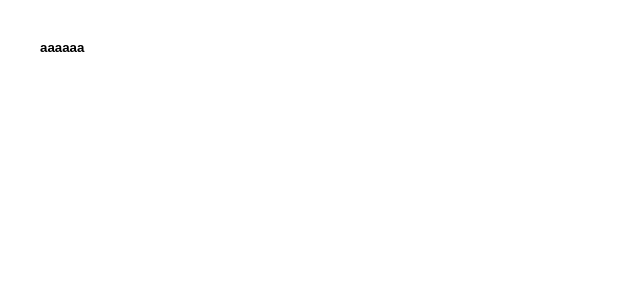
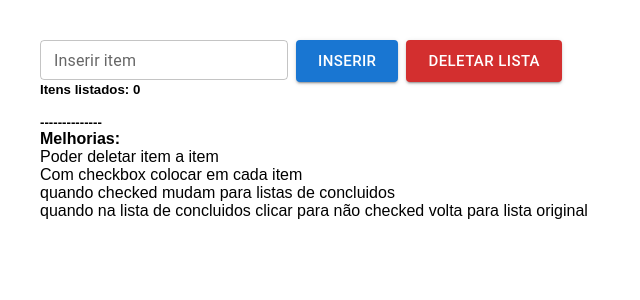
Before and after one commit to marck0101/my-portfolio, a React (Create React App) app: page / in a window 1280 px wide. Shown: the top 300 px of the page, without its empty margins (0-640 px from the left). Built offline with nearby package versions, Linux system fonts and the light colour scheme.

Commit message:
localStorage ajustado

```diff
--- a/src/DocTeste.jsx
+++ b/src/DocTeste.jsx
@@ -1,10 +1,97 @@
-import React from "react";
+/* eslint-disable @typescript-eslint/no-unused-vars */
+import React, { useEffect, useMemo, useState } from "react";
+import { Button, Grid, TextField } from "@mui/material";
+
 export default function DocTeste() {
+  const [lista, setLista] = useState([]);
+  const [item, setItem] = useState("");
+  const totalItens = useMemo(() => lista.length, [lista]);
+  //o useMemo só vai atualizar o valor necessário sem ter que forçar
+  //toda o render da tela, mas apenas do valor necessário
+
+  useEffect(() => {
+    const tarefasStorage = localStorage.getItem("lista");
+    if (tarefasStorage) {
+      setLista(JSON.parse(tarefasStorage));
+    }
+  }, []);
+
+  useEffect(() => {
+    if (lista != "") {
+      localStorage.setItem("lista", JSON.stringify(lista)); // se lista estiver vazio ele vai setar vazio
+    }
+    console.log("lista", lista);
+  }, [lista]);
+
+  function handleAdd() {
+    if (item !== "") {
+      setLista([...lista, item]);
+      setItem("");
+    } else {
+      alert("Digite algo para ser inserido!");
+    }
+  }
+  function handleDelete() {
+    localStorage.removeItem("lista"); // se lista estiver vazio ele vai setar vazio
+    setLista([]);
+  }
+
   return (
     <>
-      <div>
-        <h5>Teste chamada componente</h5>
-      </div>
+      <Grid container style={{ display: "flex", flexDirection: "column" }}>
+        <Grid item>
+          <Grid container spacing={1}>
+            <Grid item>
+              <TextField
+                id="newItem"
+                label="Inserir item"
+                size="small"
+                variant="outlined"
+                value={item}
+                onChange={(e) => setItem(e.target.value)}
+              />
+            </Grid>
+            <Grid item>
+              <Button
+                onClick={() => handleAdd()}
+                variant="contained"
+                size="large"
+              >
+                Inserir
+              </Button>
+            </Grid>
+            <Grid item>
+              <Button
+                onClick={() => handleDelete()}
+                variant="contained"
+                size="large"
+                color="error"
+              >
+                Deletar Lista
+              </Button>
+            </Grid>
+          </Grid>
+        </Grid>
+
+        <Grid item>
+          <h5>Itens listados: {totalItens}</h5>
+          <br />
+        </Grid>
+
+        <Grid item>
+          {lista.map((item) => {
+            return (
+              <>
+                <div>
+                  <ul>
+                    <li key={item}>{item}</li>
+                  </ul>
+                </div>
+              </>
+            );
+          })}
+        </Grid>
+      </Grid>
     </>
   );
 }
--- /dev/null
+++ b/src/ExemploUdemy.jsx
@@ -0,0 +1,49 @@
+import React, { useState, useEffect, useMemo, useCallback } from 'react';
+
+
+function ExemploUdemy() {
+
+  const [tarefas, setTarefas] = useState([]);
+  const [input, setInput] = useState('');
+
+
+  useEffect(()=>{
+    const tarefasStorage = localStorage.getItem('tarefas');
+
+    if(tarefasStorage){
+      setTarefas(JSON.parse(tarefasStorage));
+    }
+
+  }, []);
+
+
+  useEffect(()=> {
+    localStorage.setItem('tarefas', JSON.stringify(tarefas));
+  }, [tarefas]);
+
+
+  const handleAdd = useCallback(() => {
+    setTarefas([...tarefas, input]);
+    setInput('');
+  }, [input, tarefas]);
+
+  const totalTarefas = useMemo(()=> tarefas.length, [tarefas]);
+
+  return (
+    <div>
+
+      <ul>
+        {tarefas.map(tarefa => (
+          <li key={tarefa}>{tarefa}</li>
+        ))}
+      </ul>
+      <br/>
+      <strong>Você tem {totalTarefas} tarefas!</strong><br/>
+      <input type="text" value={input} onChange={e => setInput(e.target.value)}/>
+      <button type="button" onClick={handleAdd}>Adicionar</button>
+
+    </div>
+  );
+}
+
+export default ExemploUdemy;
--- a/src/Teste.jsx
+++ b/src/Teste.jsx
@@ -1,4 +1,7 @@
 import React from "react";
+import { Grid } from "@mui/material";
+import DocTeste from "./DocTeste";
+// import ExemploUdemy from "./ExemploUdemy";
 
 export default function Teste() {
   const estilo = {
@@ -9,7 +12,21 @@ export default function Teste() {
   return (
     <>
       <div style={estilo}>
-        <h5>aaaaaa</h5>
+        <Grid container spacing={2}>
+          <Grid item>
+            <DocTeste />
+            <h5>--------------</h5>
+            <strong>Melhorias:</strong>
+            <p>Poder deletar item a item</p>
+            <p>Com checkbox colocar em cada item</p>
+            <p>quando checked mudam para listas de concluidos</p>
+            <p>
+              quando na lista de concluidos clicar para não checked volta para
+              lista original
+            </p>
+            {/* <ExemploUdemy /> */}
+          </Grid>
+        </Grid>
       </div>
     </>
   );
```
